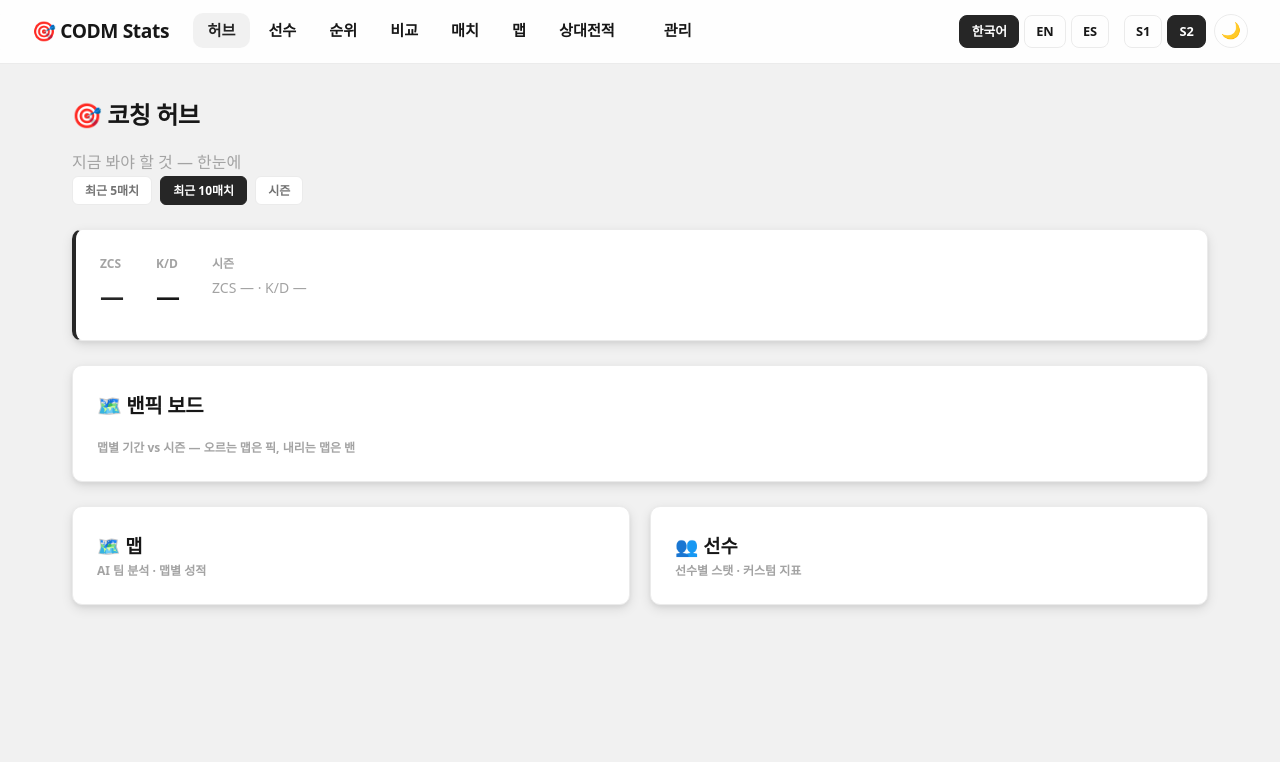
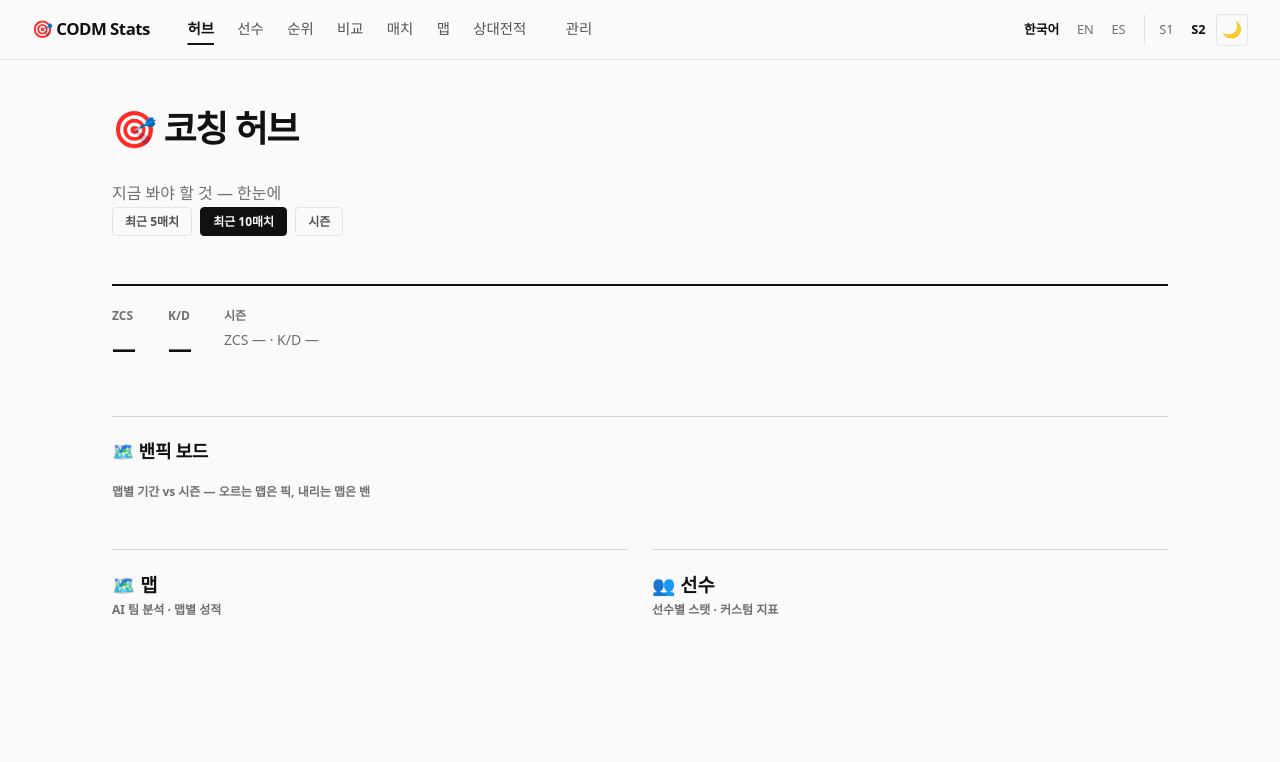
Before and after one commit to F10W3R-13/codm-team-stats, a FastAPI app: page / in a window 1280 px wide. Shown: the top 762 px of the page. Run offline with FastAPI, Linux system fonts and the light colour scheme; data that the repository does not hold is empty; some libraries are stand-ins or nearby versions; some web fonts are replaced.

Commit message:
UI 리메이크: 미니멀 에디토리얼 톤 (콘텐츠 변경 없음)
- 카드: 박스·그림자 제거 → 상단 헤어라인 + 여백, 변형 색은 상단 룰로
- 타이포: h1 확대(800), 숫자 tabular-nums 전역
- nav/필터: pill 제거 → 텍스트 + 밑줄 활성 표시
- 토큰: 라이트 #fafafa / 다크 #0e0e0e, muted 대비 상향, 그림자 none
- 모양 규칙: 컨테이너 0 / 컨트롤 4px / 데이터 칩 pill
- 카드 hover: lift+shadow → 상단 룰 강조 (hub/maps/players/versus)
- MOM 박스 내부 패딩, AGENTS.md 디자인 톤 갱신

Co-Authored-By: Claude Opus 5.5 <noreply@anthropic.com>

```diff
--- a/templates/base.html
+++ b/templates/base.html
@@ -79,21 +79,21 @@
         :root {
             color-scheme: light;
             /* ── 색 · 표면/텍스트 (neutral 그레이스케일) ── */
-            --bg:            #f1f1f1;  /* 페이지 배경 */
-            --surface:       #ffffff;  /* 주 표면 */
-            --card:          #ffffff;  /* 카드 (= --surface 별칭) */
-            --card-2:        #f1f1f1;  /* hover/보조 표면 (muted) */
-            --border:        #ebebeb;  /* 기본 경계선 */
+            --bg:            #fafafa;  /* 페이지 배경 */
+            --surface:       #fafafa;  /* 주 표면 */
+            --card:          #fafafa;  /* 카드 (= --surface 별칭) */
+            --card-2:        #f0f0f0;  /* hover/보조 표면 (muted) */
+            --border:        #e5e5e5;  /* 기본 경계선 */
             --border-strong: #d4d4d4;  /* 강조 경계선 */
             /* 텍스트 */
-            --text:          #171717;  /* 본문 */
-            --text-2:        #737373;  /* 부제/secondary */
-            --muted:         #a3a3a3;  /* 보조/disabled급 */
+            --text:          #111111;  /* 본문 */
+            --text-2:        #525252;  /* 부제/secondary */
+            --muted:         #6f6f6f;  /* 보조/disabled급 */
             /* ── 색 · 강조 (UI 액센트 = 흑백) ── */
-            --accent:        #262626;  /* 액센트 (neutral 다크) */
-            --accent-weak:   #f1f1f1;  /* 옅은 액센트 배경 */
-            --accent-2:      #171717;  /* 보조 액센트 (긍정 톤도 다크로 통일) */
-            --on-accent:     #ffffff;  /* 액센트 위 텍스트 */
+            --accent:        #111111;  /* 액센트 (neutral 다크) */
+            --accent-weak:   #efefef;  /* 옅은 액센트 배경 */
+            --accent-2:      #262626;  /* 보조 액센트 (긍정 톤도 다크로 통일) */
+            --on-accent:     #fafafa;  /* 액센트 위 텍스트 */
             /* ── 색 · status (기존 하드코딩값 토큰화) ── */
             --success:       #007004;
             --success-weak:  #c5e5c0;
@@ -117,9 +117,9 @@
             --space-10: 40px;
             --space-12: 48px;
             /* ── Radius 스케일 (의미적, Astryx) ── */
-            --radius-sm:   6px;
-            --radius:      10px;
-            --radius-lg:   12px;
+            --radius-sm:   4px;
+            --radius:      6px;
+            --radius-lg:   8px;
             --radius-full: 9999px;
             /* ── Typography (Pretendard 기반 스케일) ── */
             --fs-xs:   0.75rem;   /* 12px · label/badge */
@@ -137,8 +137,8 @@
             --fw-semibold: 600;
             --fw-bold:     700;
             /* ── Shadow (Astryx low/med/high) ── */
-            --shadow-sm: 0 1px 2px rgba(0,0,0,0.05), 0 1px 3px rgba(0,0,0,0.05);
-            --shadow:    0 2px 4px rgba(0,0,0,0.05), 0 4px 12px rgba(0,0,0,0.1);
+            --shadow-sm: none;
+            --shadow:    none;
             --shadow-lg: 0 4px 6px rgba(0,0,0,0.1), 0 12px 24px rgba(0,0,0,0.15);
         }
         /* ── 다크모드 ──
@@ -223,15 +223,19 @@
             background: var(--bg);
             color: var(--text);
             line-height: 1.6;
+            font-variant-numeric: tabular-nums;  /* 스탯 앱 — 숫자 열 정렬 */
             -webkit-font-smoothing: antialiased;
         }
+        /* ── 에디토리얼 톤: 박스 대신 헤어라인·여백으로 그룹 ──
+           모양 규칙: 컨테이너(카드/섹션)=각진 0, 컨트롤(버튼/입력)=--radius-sm, 데이터 칩·마커=pill */
         .nav {
-            background: var(--surface);  /* 구형 브라우저 폴백 */
-            background: color-mix(in srgb, var(--surface) 88%, transparent);
+            background: var(--bg);  /* 구형 브라우저 폴백 */
+            background: color-mix(in srgb, var(--bg) 90%, transparent);
             backdrop-filter: saturate(180%) blur(12px);
-            padding: 0.9rem 2rem;
+            padding: 0 2rem;
+            min-height: 60px;
             display: flex;
-            gap: 0.5rem;
+            gap: 0.25rem;
             align-items: center;
             border-bottom: 1px solid var(--border);
             position: sticky;
@@ -239,58 +243,61 @@
             z-index: 100;
         }
         .nav-brand {
-            font-weight: 700;
-            font-size: 1.2rem;
+            font-weight: 800;
+            font-size: 1.05rem;
             color: var(--text);
-            margin-right: 1rem;
-            letter-spacing: -0.02em;
+            margin-right: 1.5rem;
+            letter-spacing: -0.03em;
         }
         .nav a {
-            color: var(--text);
+            color: var(--text-2);
             text-decoration: none;
-            font-weight: 600;
-            font-size: 0.95rem;
-            padding: 0.45rem 0.9rem;
-            border-radius: 10px;
-            transition: background 0.15s, color 0.15s;
+            font-weight: 500;
+            font-size: 0.9rem;
+            padding: 0.4rem 0.6rem;
+            transition: color 0.15s;
         }
-        .nav a:hover { color: var(--text); background: var(--card-2); }
-        .nav a.active { color: var(--accent); background: var(--accent-weak); }
+        .nav a:hover { color: var(--text); }
+        .nav a.active {
+            color: var(--text); font-weight: 600;
+            text-decoration: underline; text-decoration-thickness: 2px; text-underline-offset: 8px;
+        }
         .nav-admin { margin-left: 1rem; }
         .container {
-            max-width: 1200px;
+            max-width: 1120px;
             margin: 0 auto;
-            padding: 2rem;
+            padding: 3rem 2rem 6rem;
         }
         .grid {
             display: grid;
-            gap: var(--space-5);
+            gap: var(--space-8) var(--space-6);
         }
         .grid-3 { grid-template-columns: repeat(auto-fit, minmax(280px, 1fr)); }
         .grid-2 { grid-template-columns: repeat(auto-fit, minmax(400px, 1fr)); }
         .grid-4 { grid-template-columns: repeat(auto-fit, minmax(220px, 1fr)); }
+        /* 카드 = 박스가 아니라 상단 헤어라인 + 여백 (신문 단 구성) */
         .card {
-            background: var(--card);
-            border-radius: var(--radius);
-            padding: var(--space-6);
-            border: 1px solid var(--border);
-            box-shadow: var(--shadow);
+            background: transparent;
+            border-radius: 0;
+            padding: var(--space-5) 0 0;
+            border-top: 1px solid var(--border-strong);
+            transition: border-color 0.15s;
         }
-        /* 카드 변형 — 좌측 강조/위험 보더 (인라인 스타일 대체) */
-        .card--accent { border-left: 4px solid var(--accent); }
-        .card--hp      { border-left: 4px solid var(--hp); }
-        .card--snd     { border-left: 4px solid var(--snd); }
-        .card--success { border-left: 4px solid var(--success); }
-        .card--danger  { border-left: 4px solid var(--danger); }
-        .card--warning { border-left: 4px solid var(--warning); }
+        /* 카드 변형 — 상단 룰 색으로 강조 (인라인 스타일 대체) */
+        .card--accent  { border-top: 2px solid var(--accent); }
+        .card--hp      { border-top: 2px solid var(--hp); }
+        .card--snd     { border-top: 2px solid var(--snd); }
+        .card--success { border-top: 2px solid var(--success); }
+        .card--danger  { border-top: 2px solid var(--danger); }
+        .card--warning { border-top: 2px solid var(--warning); }
         /* 카드 간 세로 간격 (인라인 margin 대체) */
-        .section { margin-bottom: var(--space-6); }
-        .stat-card { text-align: center; }
+        .section { margin-bottom: var(--space-12); }
+        .stat-card { text-align: left; }
         .stat-card .value {
             font-size: var(--fs-stat);
             font-weight: var(--fw-bold);
-            line-height: 1.2;
-            letter-spacing: -0.03em;
+            line-height: 1.15;
+            letter-spacing: -0.04em;
         }
         .stat-card .label {
             color: var(--muted);
@@ -313,8 +320,8 @@
             font-weight: var(--fw-semibold);
         }
         h1, h2 { margin-bottom: var(--space-4); letter-spacing: -0.02em; }
-        h1 { font-size: var(--fs-2xl); font-weight: var(--fw-bold); }
-        h2 { font-size: var(--fs-xl); font-weight: var(--fw-bold); color: var(--text); }
+        h1 { font-size: 2.25rem; font-weight: 800; line-height: 1.15; letter-spacing: -0.04em; margin-bottom: var(--space-8); }
+        h2 { font-size: var(--fs-lg); font-weight: var(--fw-bold); color: var(--text); letter-spacing: -0.015em; }
         table {
             width: 100%;
             border-collapse: collapse;
@@ -504,17 +511,12 @@
         }
         .lang-switcher a {
             font-size: 0.8rem;
-            padding: 0.35rem 0.7rem;
-            border: 1px solid var(--border);
-            border-radius: 8px;
+            padding: 0.3rem 0.4rem;
+            color: var(--muted);
         }
-        .lang-switcher a.active {
-            background: var(--accent);
-            color: var(--on-accent);
-            border-color: var(--accent);
-        }
-        /* 시즌 토글 — lang-switcher 시각 체계 재사용, margin만 조정 */
-        .season-switcher { margin-left: 0.4rem; }
+        .lang-switcher a.active { color: var(--text); font-weight: 600; text-decoration: none; }
+        /* 시즌 토글 — lang-switcher 시각 체계 재사용, 세로 구분선만 추가 */
+        .season-switcher { margin-left: 0.5rem; padding-left: 0.5rem; border-left: 1px solid var(--border); }
 
         /* ── 표 가로 스크롤 래퍼 ─────────────────────────── */
         .table-wrap {
@@ -561,9 +562,9 @@
         .theme-toggle {
             background: none;
             border: 1px solid var(--border);
-            border-radius: var(--radius-full);
-            width: 34px;
-            height: 34px;
+            border-radius: var(--radius-sm);
+            width: 32px;
+            height: 32px;
             cursor: pointer;
             display: inline-flex;
             align-items: center;
--- a/templates/coaching_hub.html
+++ b/templates/coaching_hub.html
@@ -345,8 +345,8 @@
 .summary-stat__season-val { font-size: var(--fs-sm); }
 .zcs-banner__spark { flex: 1; min-width: 300px; height: 80px; }
 .delta-sm { font-size: var(--fs-sm); margin-left: var(--space-1); }
-.card-link { text-decoration: none; color: inherit; display: block; transition: transform 0.15s, box-shadow 0.15s; }
-.card-link:hover { transform: translateY(-2px); box-shadow: var(--shadow-lg); }
+.card-link { text-decoration: none; color: inherit; display: block; transition: border-color 0.15s; }
+.card-link:hover { border-top-color: var(--text); }
 .win-rate-value { font-size: var(--fs-2xl); font-weight: var(--fw-bold); color: var(--success); }
 /* 밴픽 우선순위 리스트 */
 .banpick-mode { margin: var(--space-4) 0 var(--space-2); font-size: var(--fs-sm); }
--- a/templates/maps.html
+++ b/templates/maps.html
@@ -39,8 +39,8 @@
 
 <style>
 /* players.html의 .player-card와 동일 패턴 (맵 카드) */
-.entity-card { text-decoration: none; color: inherit; display: block; transition: transform 0.15s, box-shadow 0.15s; }
-.entity-card:hover { transform: translateY(-2px); box-shadow: var(--shadow-lg); }
+.entity-card { text-decoration: none; color: inherit; display: block; transition: border-color 0.15s; }
+.entity-card:hover { border-top-color: var(--text); }
 .entity-card__name { font-size: var(--fs-xl); font-weight: var(--fw-bold); margin-bottom: var(--space-2); }
 .entity-card__matches { font-size: var(--fs-xs); margin-bottom: var(--space-3); }
 .entity-card__value { font-size: 1.8rem; font-weight: var(--fw-bold); line-height: 1.2; letter-spacing: -0.03em; }
--- a/templates/match_detail.html
+++ b/templates/match_detail.html
@@ -8,6 +8,7 @@
 .mom-box {
     background: var(--accent-weak);
     border: 1px solid var(--border-strong);
+    padding: var(--space-5);  /* 에디토리얼 .card는 좌우 패딩 0 — 틴트 박스만 내부 여백 */
 }
 .result-banner { text-align: center; }
 .result-value { font-size: var(--fs-3xl); font-weight: var(--fw-bold); }
--- a/templates/players.html
+++ b/templates/players.html
@@ -51,8 +51,8 @@
 
 <style>
 /* players 페이지 로컬 — 카드 정렬 충돌 해결 (.stat-card의 text-align:center 배제) */
-.player-card { text-decoration: none; color: inherit; display: block; transition: transform 0.15s, box-shadow 0.15s; }
-.player-card:hover { transform: translateY(-2px); box-shadow: var(--shadow-lg); }
+.player-card { text-decoration: none; color: inherit; display: block; transition: border-color 0.15s; }
+.player-card:hover { border-top-color: var(--text); }
 .player-card__header { display: flex; justify-content: space-between; align-items: center; margin-bottom: var(--space-1); }
 .player-card__name { font-size: var(--fs-xl); font-weight: var(--fw-bold); }
 .player-card__matches { font-size: var(--fs-xs); margin-bottom: var(--space-3); }
--- a/templates/versus.html
+++ b/templates/versus.html
@@ -28,8 +28,8 @@
 
 <style>
 /* maps.html의 .entity-card와 동일 패턴 (상대팀 카드) */
-.entity-card { text-decoration: none; color: inherit; display: block; transition: transform 0.15s, box-shadow 0.15s; }
-.entity-card:hover { transform: translateY(-2px); box-shadow: var(--shadow-lg); }
+.entity-card { text-decoration: none; color: inherit; display: block; transition: border-color 0.15s; }
+.entity-card:hover { border-top-color: var(--text); }
 .entity-card__name { font-size: var(--fs-xl); font-weight: var(--fw-bold); margin-bottom: var(--space-2); }
 .entity-card__matches { font-size: var(--fs-xs); margin-bottom: var(--space-3); }
 .entity-card__value { font-size: 1.8rem; font-weight: var(--fw-bold); line-height: 1.2; letter-spacing: -0.03em; }
```
Also changed, not shown: other parts of templates/base.html (+55 -58 lines), AGENTS.md (+1 -1 lines).
